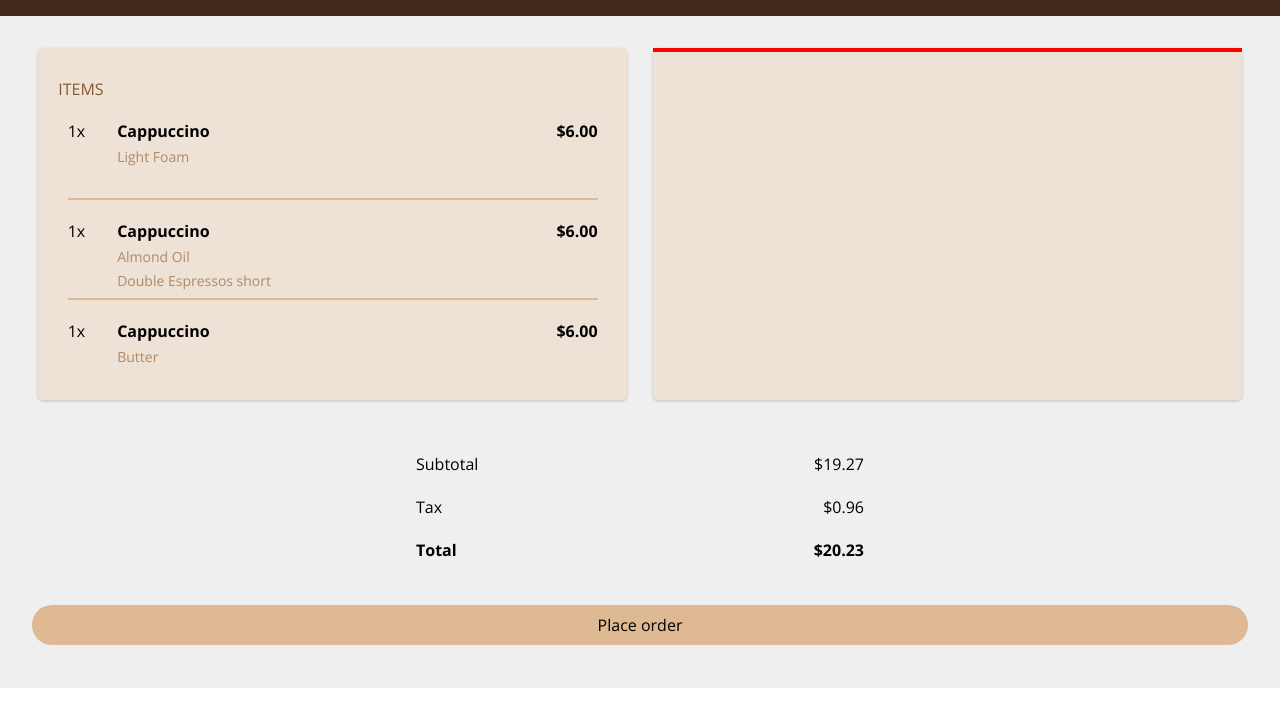
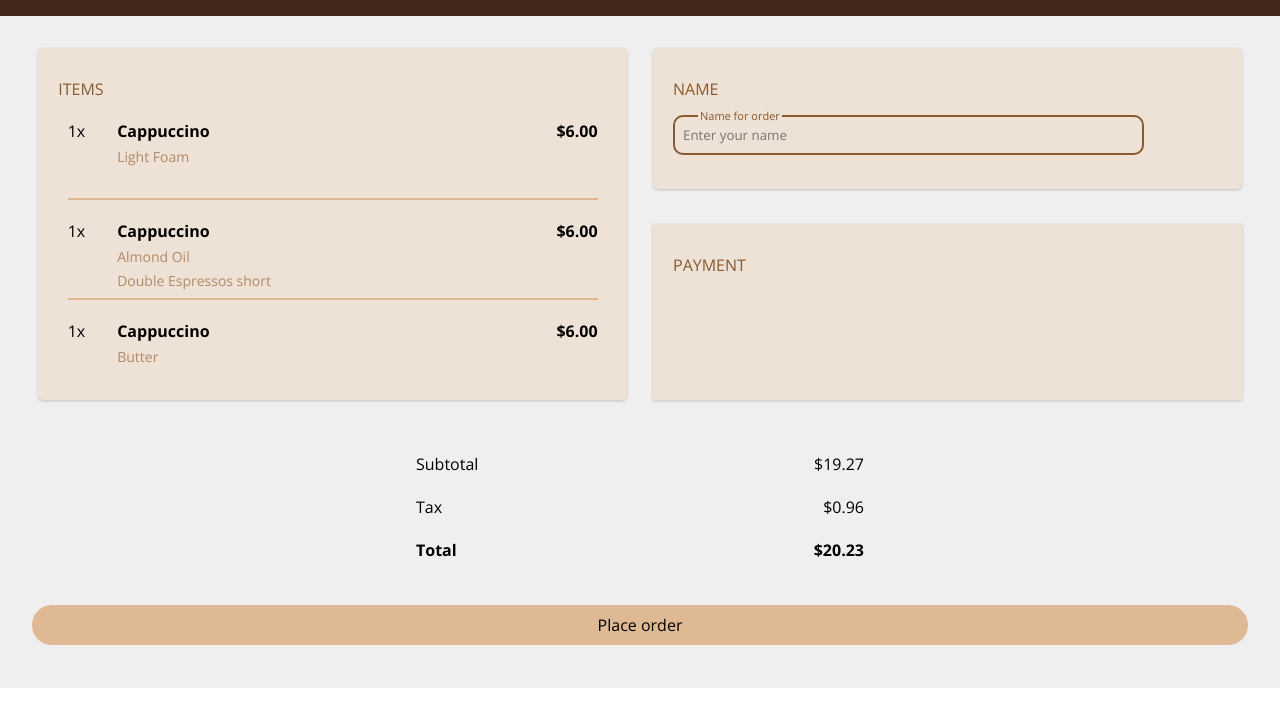
Before and after one commit to krishukr01/CompleteIntroToWebAssign, a plain HTML site: page Coffee-Masters/index.html in a window 1280 px wide. Shown: the part 56-782 px from the top of the page. Drawn offline with nearby package versions, Linux system fonts and the light colour scheme.

Commit message:
The news times : new assignment added

```diff
--- a/Coffee-Masters/index.css
+++ b/Coffee-Masters/index.css
@@ -25,6 +25,7 @@
 .brand {
   font-size: 1.5em;
 }
+
 .logo {
   height: 25px;
   position: relative;
@@ -46,10 +47,26 @@
   box-shadow: 0 1px 3px rgb(0 0 0 / 0.2);
   background-color: #eee1d5;
 }
-.user-container > div {
-  border: 1px solid red;
+.user-container {
+  background-color: unset;
+  display: flex;
+  flex-direction: column;
+  justify-content: space-between;
+  border-radius: 5px;
+  box-shadow: unset;
+}
+.user-name {
+  height: 40%;
+  background-color: #eee1d5;
+  box-shadow: 0 1px 3px rgb(0 0 0 / 0.2);
+  border-radius: 5px;
 }
 
+.user-payment {
+  height: 50%;
+  background-color: #eee1d5;
+  box-shadow: 0 1px 3px rgb(0 0 0 / 0.2);
+}
 .payment-details {
   display: flex;
   height: 18rem;
@@ -62,16 +79,19 @@
 .placer-order-btn {
   margin: 0px auto;
 }
+
 .details {
   height: 130px;
   width: 35%;
 }
+
 .details div {
   height: 33%;
   display: flex;
   justify-content: space-between;
   align-items: center;
 }
+
 .details :nth-child(3) {
   font-weight: bold;
   color: black;
@@ -101,22 +121,27 @@
   justify-content: space-between;
   border-bottom: 2px solid #ddb892;
 }
+
 .single-item-no-border {
   border: none;
 }
+
 .product-details {
   display: flex;
   width: 250px;
   gap: 2rem;
 }
+
 .main-item {
   font-weight: bold;
 }
+
 .secondary-item {
   color: #b08967;
   font-size: 14px;
   padding: 5px 0px 0px 0px;
 }
+
 .price-details {
   height: 100%;
   width: max-content;
@@ -125,10 +150,36 @@
   font-weight: bold;
 }
 
+.example-group {
+  position: relative;
+  display: inline-block;
+  margin: 15px 10px 10px 20px;
+  width: 100%;
+}
+.example-input {
+  border: 2px solid #885a2d;
+  padding: 8px;
+  border-radius: 10px;
+  width: 80%;
+  background-color: #eee1d5;
+  height: 40px;
+}
+
+.input-label {
+  background-color: #eee1d5;
+  font-size: 11px;
+  position: absolute;
+  left: 25px;
+  top: -7px;
+  padding: 0 2px;
+  color: #885a2d;
+}
+
 @media screen and (max-width: 600px) {
   .item-user-details {
     flex-direction: column;
   }
+
   .item-container,
   .user-container {
     width: 100%;
--- a/Coffee-Masters/index.html
+++ b/Coffee-Masters/index.html
@@ -65,8 +65,16 @@
         </div>
 
         <div class="user-container">
-          <div></div>
-          <div></div>
+          <div class="user-name">
+            <p class="title">NAME</p>
+            <div class="example-group">
+               <label for="example" class="input-label">Name for order</label>
+               <input id="example" class="example-input" placeholder="Enter your name" />
+             </div>
+          </div>
+          <div class="user-payment">
+            <p class="title">PAYMENT</p>
+          </div>
         </div>
       </div>
 
--- /dev/null
+++ b/The News Times/index.css
@@ -0,0 +1,44 @@
+* {
+  margin: 0;
+  padding: 0;
+  box-sizing: border-box;
+}
+/* Whole page container , main div */
+.main-container {
+  height: 100vh;
+  width: 100%;
+}
+
+/* Main Websites Title */
+.header-title {
+  text-align: center;
+  margin: 25px 8px;
+  font-family: "Snell Roundhand";
+}
+
+/* Main Content container */
+.content-container {
+  border: 2.5px solid #000000;
+  height: 85vh;
+  width: 95%;
+  margin: auto;
+}
+
+/* Navbar div */
+.navbar {
+  border-bottom: 2.5px solid #000000;
+  width: 100%;
+  height: 5rem;
+  display: flex;
+  justify-content: space-around;
+  align-items: center;
+}
+/* Link styles */
+.link {
+  text-decoration: none;
+  color: #6b6b6b;
+}
+/* Adding under in last link */
+.link-underline {
+  text-decoration: underline !important;
+}
```
Also changed, not shown: Blog/about.html (+7 -5 lines), The News Times/index.html (added, +50 -0 lines), Blog/index.html (line endings or trailing spaces), 1 other file.
